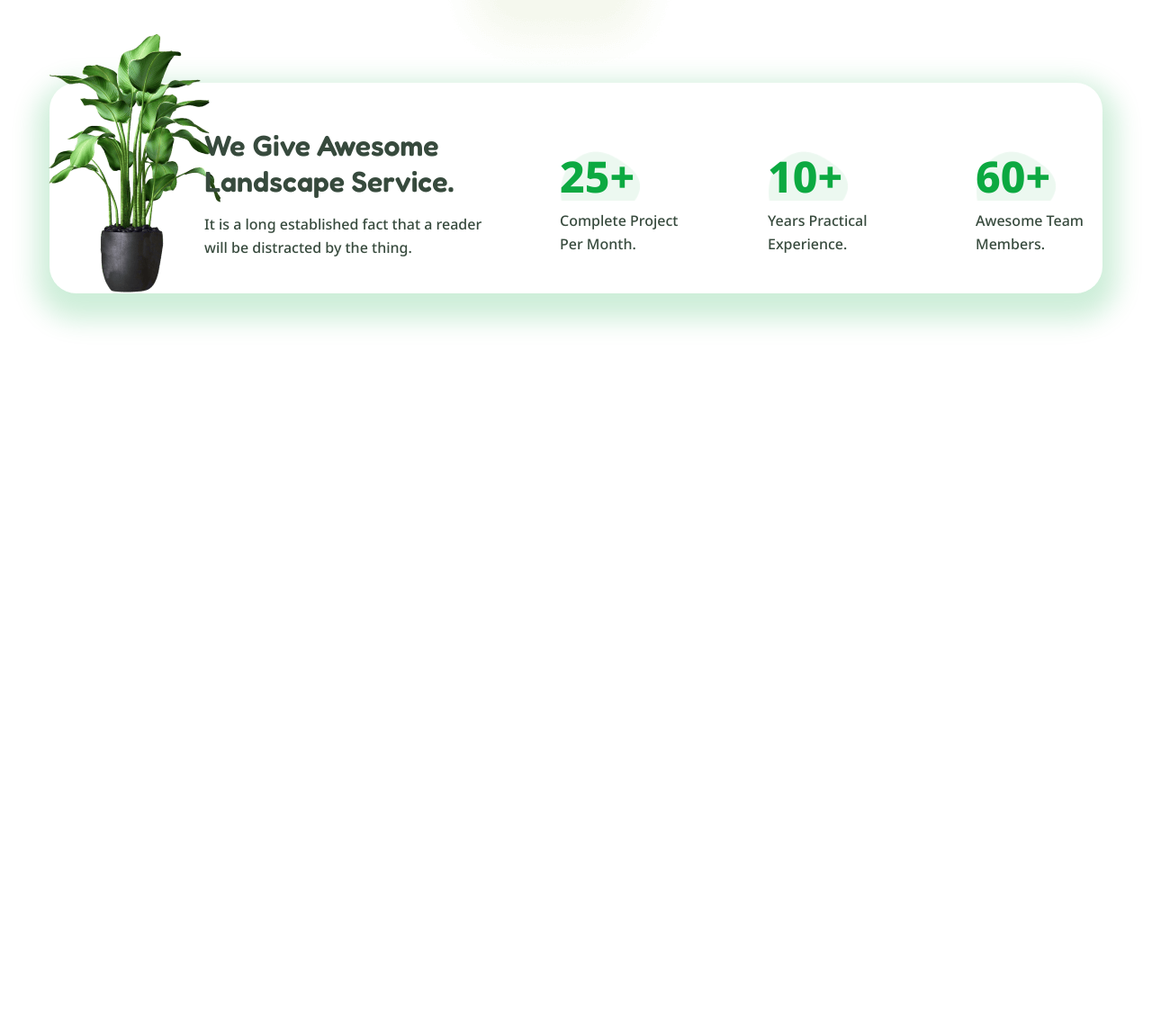
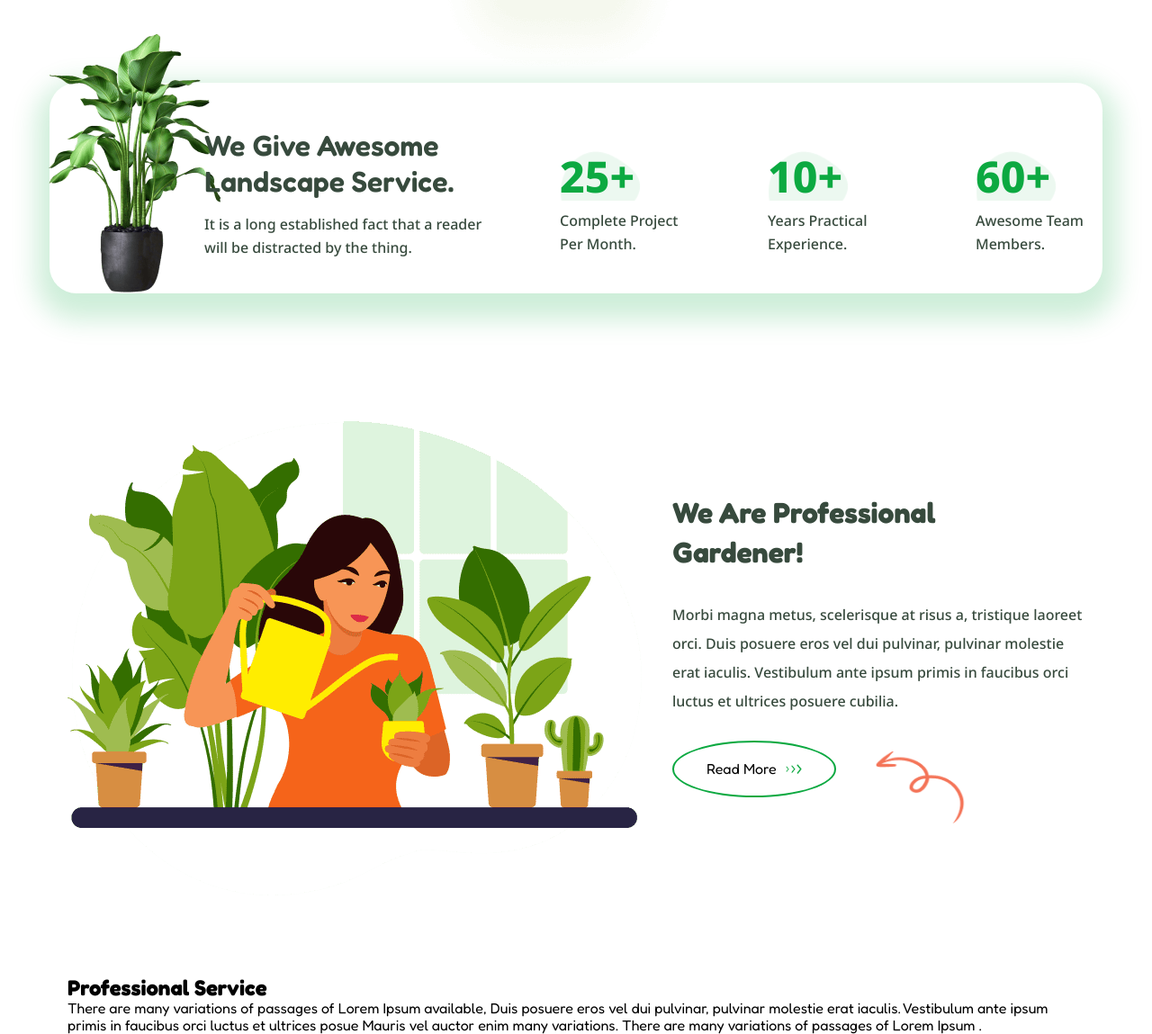
Before and after one commit to hayotbekk/hobby-imtihon-2, a plain HTML site: page index.html in a window 1280 px wide. Shown: the part 977-2126 px from the top of the page at 90% size. Before the commit the page ends 1445 px from the top, so only its background shows below. Drawn offline with Linux system fonts and the light colour scheme.

Commit message:
we give finish

```diff
--- a/index.html
+++ b/index.html
@@ -131,6 +131,72 @@
                 </ul>
             </div>
         </section>
+
+        <!-- We Are Professional Gardener  start-->
+        <section class=" container wapg">
+            <!-- left -->
+            <div class="wapg-left">
+                <img class="wapg-left-img" src="./images/gulchi.png" alt="">
+            </div>
+            <!-- left end -->
+
+            <!-- right -->
+
+            <div class="wapg-right">
+                <h2 class="wapg-right-h2">We Are Professional Gardener!</h2>
+                <p class="wapg-right-p">Morbi magna metus, scelerisque at risus a, tristique laoreet orci. Duis posuere eros vel dui pulvinar, pulvinar molestie erat iaculis. Vestibulum ante ipsum primis in faucibus orci luctus et ultrices posuere cubilia.</p>
+
+
+                <a class="hero-left-btn-link" href="#">
+                    <button class="hero-left-btn">
+                       <p class="hero-left-btn-p">Read More</p>
+                       <img class="hero-left-btn-img" src="./images/hero-strelka.png" alt="">
+                    </button>
+
+                    <img class="hero-strelka-2" src="./images/strelka.png" alt="">
+
+
+               </a>
+            </div>
+
+
+
+
+            <!-- right end -->
+        </section>
+
+        <!-- We Are Professional Gardener end -->
+
+        <!-- Professional Service start -->
+        <section class="pro-service container">
+
+            <!-- left start -->
+            <div class="pro-service-left">
+                <h2>Professional Service</h2>
+                <p>
+                    There are many variations of passages of Lorem
+                    Ipsum available,  Duis posuere eros vel dui pulvinar, pulvinar molestie erat iaculis. Vestibulum ante
+                    ipsum primis in faucibus orci luctus et ultrices posue
+
+                    Mauris vel auctor enim many variations. There are many variations of passages of Lorem Ipsum .
+                </p>
+            </div>
+
+            <!-- left end -->
+
+            <!-- right start -->
+            <div class="pro-service-right">
+
+            </div>
+
+            <!-- right end -->
+
+
+
+        </section>
+
+
+        <!-- Professional Service end -->
     </main>
     <!-- MAIN END -->
 
--- a/scss/all-blocks/_all-blocks.scss
+++ b/scss/all-blocks/_all-blocks.scss
@@ -5,4 +5,5 @@
 @import "./header";
 @import "./hero";
 @import "./footer";
-@import "./we-give"
+@import "./we-give";
+@import "./wapg";
--- /dev/null
+++ b/scss/all-blocks/_wapg.scss
@@ -0,0 +1,36 @@
+.wapg{
+    display: flex;
+    align-items: center;
+    justify-content: space-between;
+    margin-bottom: 89px;
+}
+
+.wapg-left-img{
+    width: 638px;
+    height: 527px;
+}
+
+
+.wapg-right{
+    width: 458px;
+
+}
+
+.wapg-right-h2{
+    font-family: 'Fredoka', sans-serif;
+    font-weight: 700;
+    font-size: $large-2-size;
+    line-height: 44px;
+    width: 353px;
+    color: $dark-green;
+    margin-bottom: 31px;
+}
+
+.wapg-right-p{
+    font-family: 'Noto Sans', sans-serif;
+    font-weight: 400;
+    font-size: $medium-size;
+    line-height: 32px;
+    color: $dark-green;
+    width: 458px;
+}
```
Also changed, not shown: css/main.css, images/gulchi.png (added), images/wapg-grad.png (added), scss/all-blocks/_we-give.scss (line endings or trailing spaces), 1 other file.
